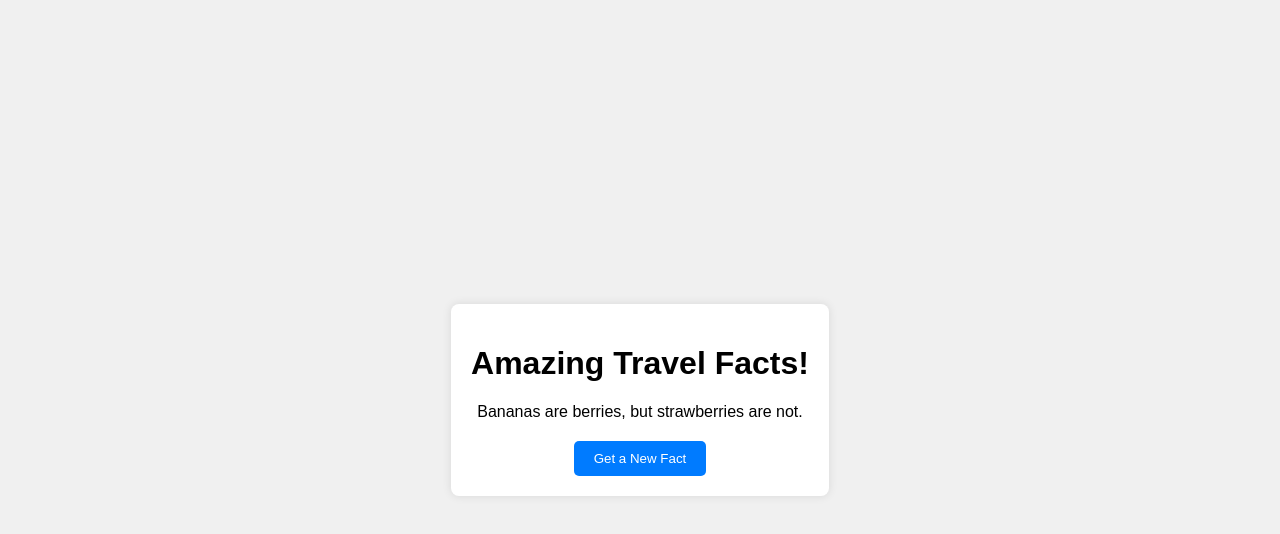
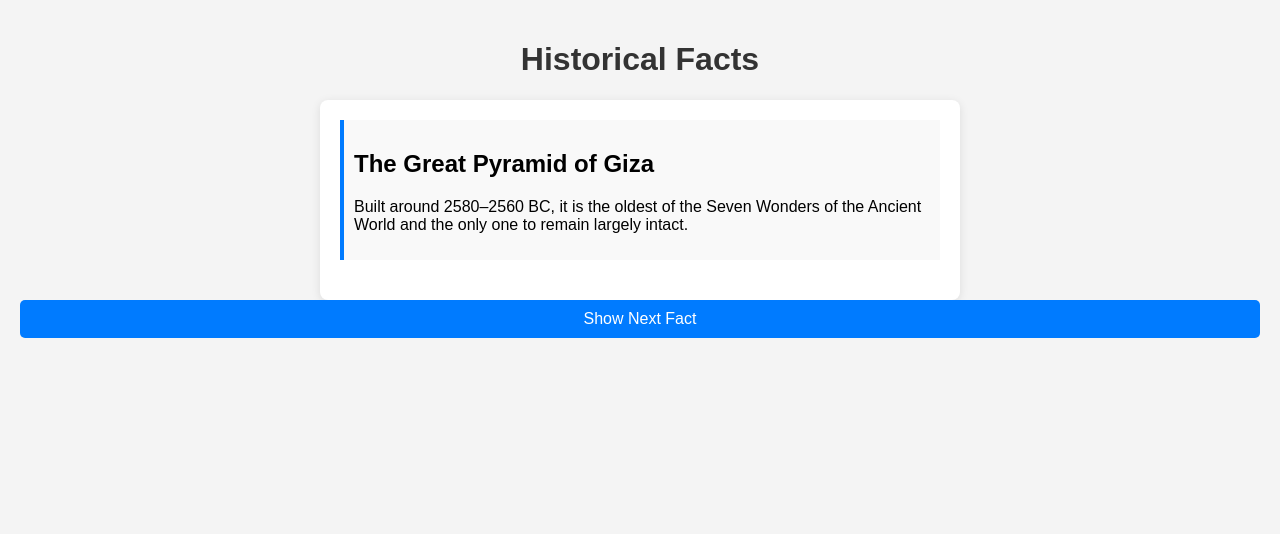
Before and after one commit to Dhruv0045/travel_fact, a plain HTML site: page index.html in a window 1280 px wide. Drawn offline with Linux system fonts and the light colour scheme.

Commit message:
Update index.html

```diff
--- a/index.html
+++ b/index.html
@@ -3,74 +3,137 @@
 <head>
     <meta charset="UTF-8">
     <meta name="viewport" content="width=device-width, initial-scale=1.0">
-    <title>Fun Facts App</title>
+    <title>Historical Facts</title>
     <style>
         body {
             font-family: Arial, sans-serif;
-            background-color: #f0f0f0;
-            display: flex;
-            justify-content: center;
-            align-items: center;
-            height: 100vh;
+            background-color: #f4f4f4;
             margin: 0;
+            padding: 20px;
         }
-
-        #app {
+        h1 {
             text-align: center;
+            color: #333;
+        }
+        .fact-container {
+            max-width: 600px;
+            margin: 0 auto;
             background: white;
             padding: 20px;
             border-radius: 8px;
-            box-shadow: 0 0 10px rgba(0, 0, 0, 0.1);
+            box-shadow: 0 2px 10px rgba(0, 0, 0, 0.1);
         }
-
+        .fact {
+            margin-bottom: 20px;
+            padding: 10px;
+            border-left: 4px solid #007BFF;
+            background: #f9f9f9;
+        }
         button {
-            padding: 10px 20px;
-            margin-top: 20px;
+            display: block;
+            width: 100%;
+            padding: 10px;
+            font-size: 16px;
+            cursor: pointer;
             border: none;
             border-radius: 5px;
             background-color: #007BFF;
             color: white;
-            cursor: pointer;
+            transition: background-color 0.3s;
         }
-
         button:hover {
             background-color: #0056b3;
         }
     </style>
 </head>
 <body>
-    <div id="app">
-       <h1> Amazing Travel Facts!</h1>
-        <div id="fact"></div>
-        <button id="newFactBtn">Get a New Fact</button>
-    </div>
+    <h1>Historical Facts</h1>
+    <div class="fact-container" id="factContainer"></div>
+    <button id="nextFactButton">Show Next Fact</button>
+
     <script>
         const facts = [
-            "The Great Wall of China is over 13,000 miles long.",
-            "Venice is built on a network of canals.",
-            "Antarctica is the driest, windiest, and coldest continent.",
-            "The Eiffel Tower can be 15 cm taller during the summer.",
-            "Mount Everest grows about 4 mm every year.",
-            "The Amazon Rainforest produces 20% of the world's oxygen.",
-            "There are more stars in the universe than grains of sand on Earth.",
-            "Honey never spoils; archaeologists have found pots of honey in ancient Egyptian tombs that are over 3,000 years old and still edible.",
-            "Bananas are berries, but strawberries are not.",
-            "Octopuses have three hearts."
+            {
+                "fact": "The Great Pyramid of Giza",
+                "description": "Built around 2580–2560 BC, it is the oldest of the Seven Wonders of the Ancient World and the only one to remain largely intact."
+            },
+            {
+                "fact": "The Roman Empire",
+                "description": "At its height, the Roman Empire covered approximately 2.3 million square miles and included parts of Europe, North Africa, and the Middle East."
+            },
+            {
+                "fact": "The Black Death",
+                "description": "This devastating pandemic swept through Europe from 1347 to 1351, killing an estimated 25 million people, which was about one-third of Europe's population at the time."
+            },
+            {
+                "fact": "The Declaration of Independence",
+                "description": "Adopted on July 4, 1776, it announced the separation of 13 North American British colonies from Great Britain."
+            },
+            {
+                "fact": "The Industrial Revolution",
+                "description": "Beginning in the late 18th century, this period marked a major turning point in history, with the transition to new manufacturing processes and the rise of factories."
+            },
+            {
+                "fact": "The Fall of the Berlin Wall",
+                "description": "On November 9, 1989, the Berlin Wall fell, symbolizing the end of the Cold War and the division between East and West Germany."
+            },
+            {
+                "fact": "The First Moon Landing",
+                "description": "On July 20, 1969, Apollo 11 astronauts Neil Armstrong and Buzz Aldrin became the first humans to set foot on the moon."
+            },
+            {
+                "fact": "The Invention of the Printing Press",
+                "description": "Johannes Gutenberg invented the movable-type printing press around 1440, revolutionizing the way information was disseminated and contributing to the spread of literacy."
+            },
+            {
+                "fact": "The American Civil War",
+                "description": "Fought from 1861 to 1865, this conflict was primarily over the issues of slavery and states' rights, leading to the abolition of slavery in the United States."
+            },
+            {
+                "fact": "The Renaissance",
+                "description": "This cultural movement began in Italy in the 14th century and marked a period of renewed interest in art, science, and the classical knowledge of ancient Greece and Rome."
+            },
+            {
+                "fact": "The Suffragette Movement",
+                "description": "This movement in the late 19th and early 20th centuries fought for women's right to vote, leading to significant changes in many countries, including the U.S. in 1920."
+            },
+            {
+                "fact": "The Cold War",
+                "description": "A period of geopolitical tension between the Soviet Union and the United States from the end of World War II until the early 1990s, characterized by political conflict, military tension, and proxy wars."
+            },
+            {
+                "fact": "The Discovery of America",
+                "description": "Christopher Columbus reached the Americas on October 12, 1492, although he believed he had found a new route to Asia."
+            },
+            {
+                "fact": "The French Revolution",
+                "description": "Beginning in 1789, this period of social and political upheaval in France led to the rise of democracy and the decline of monarchies in Europe."
+            },
+            {
+                "fact": "The Civil Rights Movement",
+                "description": "This movement in the United States during the 1950s and 1960s aimed to end racial segregation and discrimination against African Americans, leading to significant legislative changes."
+            }
         ];
 
-        const factElement = document.getElementById('fact');
-        const newFactBtn = document.getElementById('newFactBtn');
+        let currentFactIndex = 0;
 
-        function displayRandomFact() {
-            const randomIndex = Math.floor(Math.random() * facts.length);
-            factElement.textContent = facts[randomIndex];
+        function displayFact(index) {
+            const factContainer = document.getElementById('factContainer');
+            factContainer.innerHTML = `
+                <div class="fact">
+                    <h2>${facts[index].fact}</h2>
+                    <p>${facts[index].description}</p>
+                </div>
+            `;
         }
 
-        // Display a fact when the page loads
-        displayRandomFact();
+        document.getElementById('nextFactButton').addEventListener('click', () => {
+            currentFactIndex = (currentFactIndex + 1) % facts.length;
+            displayFact(currentFactIndex);
+        });
 
-        // Add event listener to button
-        newFactBtn.addEventListener('click', displayRandomFact);
+        // Display the first fact on page load
+        displayFact(currentFactIndex);
     </script>
 </body>
 </html>
```
